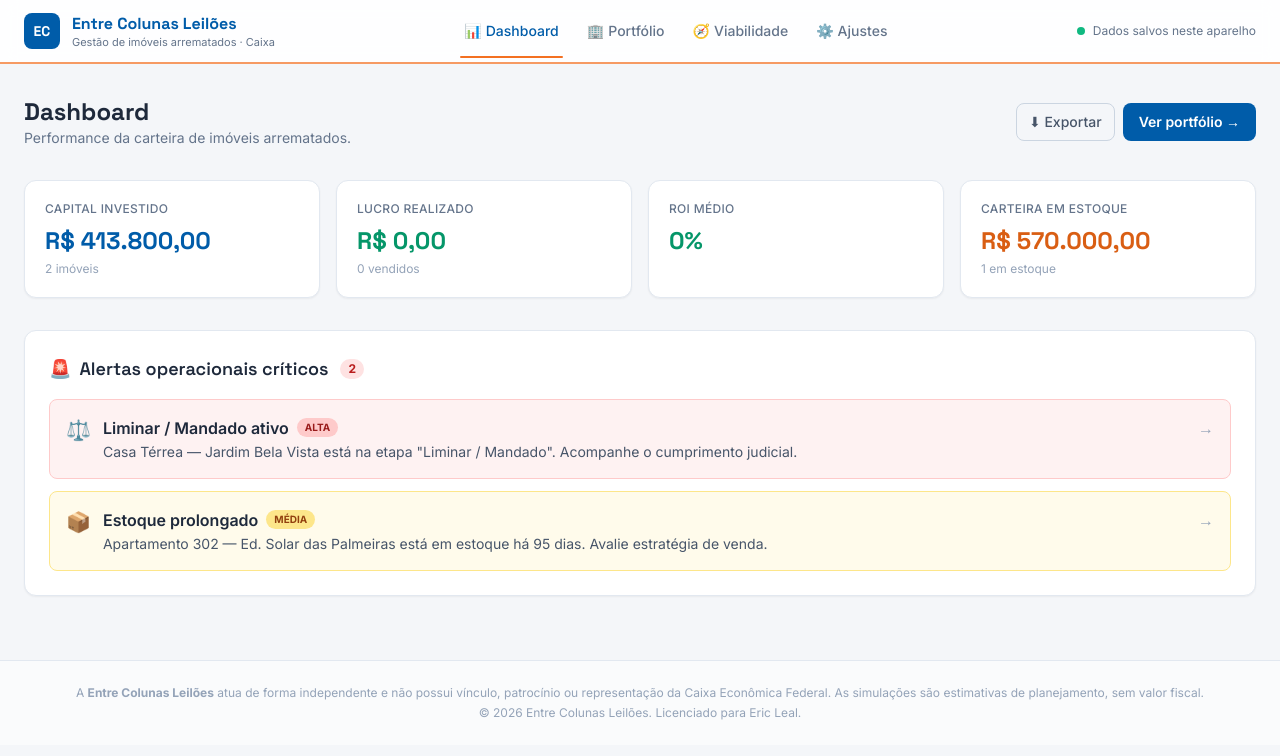
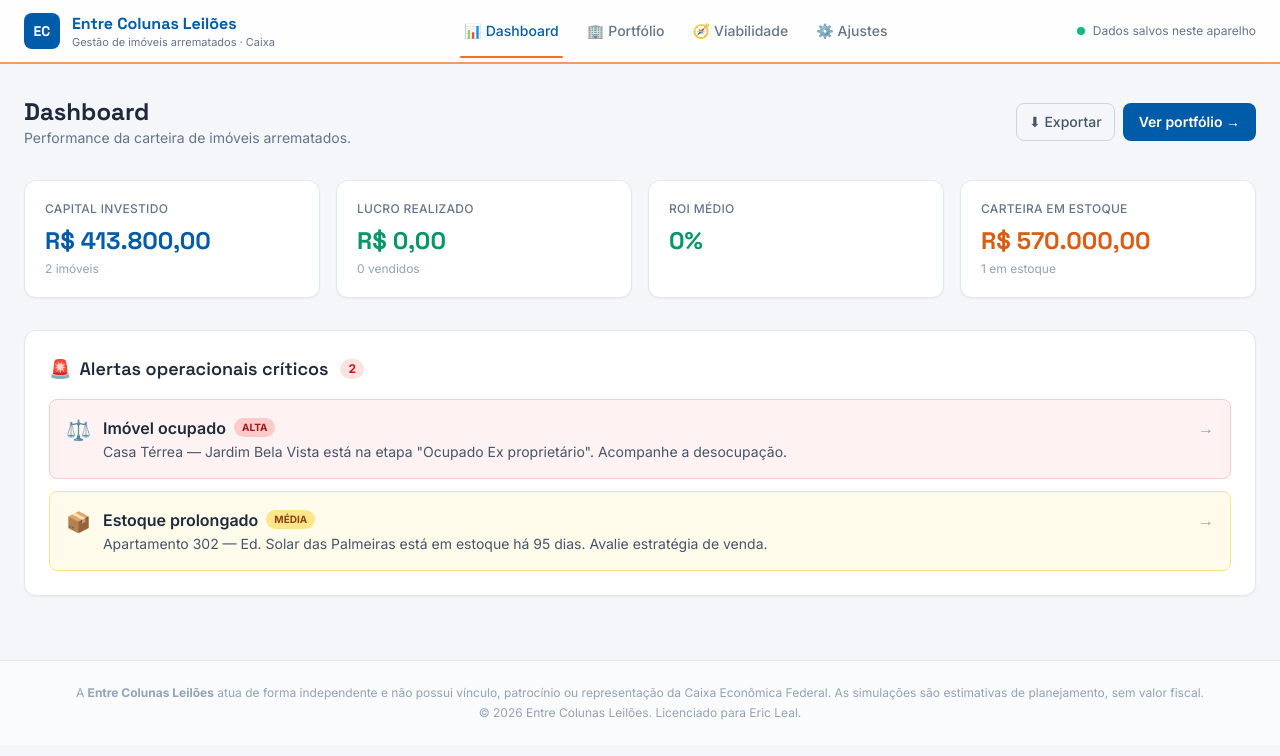
Before and after one commit to lealeric-arch/testando, a React (Vite) app: page / in a window 1280 px wide. Shown: the top 756 px of the page. Built offline with nearby package versions, Linux system fonts and the light colour scheme.

Commit message:
Corrige referencias antigas de etapas para o CI compilar (viabilidade, alertas, seed)

```diff
--- a/src/components/CalculadoraViabilidade.tsx
+++ b/src/components/CalculadoraViabilidade.tsx
@@ -81,7 +81,7 @@ export function CalculadoraViabilidade({ onAbrirImovel }: { onAbrirImovel: (id:
       titulo: titulo.trim(),
       endereco,
       status: 'Arrematado',
-      etapaDesocupacao: 'Não iniciada',
+      etapaDesocupacao: 'Ocupado Ex proprietário',
       valorArrematacao: r.lanceMaximo,
       valorAvaliacao: valorMercado,
       aliquotaIR: 15,
--- a/src/utils/alerts.ts
+++ b/src/utils/alerts.ts
@@ -41,15 +41,15 @@ export function gerarAlertas(imoveis: Imovel[]): Alerta[] {
       }
     }
 
-    // Liminar crítica: etapa de desocupação em "Liminar / Mandado".
-    if (im.etapaDesocupacao === 'Liminar / Mandado') {
+    // Imovel ainda ocupado: acompanhar desocupacao.
+    if (im.etapaDesocupacao !== 'Desocupado' && im.status !== 'Vendido') {
       alertas.push({
         id: `liminar:${im.id}`,
         tipo: 'liminar',
         severidade: 'alta',
         imovelId: im.id,
-        titulo: 'Liminar / Mandado ativo',
-        descricao: `${im.titulo} está na etapa "Liminar / Mandado". Acompanhe o cumprimento judicial.`,
+        titulo: 'Imóvel ocupado',
+        descricao: `${im.titulo} está na etapa "${im.etapaDesocupacao}". Acompanhe a desocupação.`,
       });
     }
   }
--- a/src/utils/seed.ts
+++ b/src/utils/seed.ts
@@ -47,7 +47,7 @@ export async function semearSeVazio(): Promise<void> {
     fotoUrl:
       'https://images.unsplash.com/photo-1568605114967-8130f3a36994?auto=format&fit=crop&w=800&q=60',
     status: 'Desocupação',
-    etapaDesocupacao: 'Liminar / Mandado',
+    etapaDesocupacao: 'Ocupado Ex proprietário',
     valorArrematacao: 165000,
     valorAvaliacao: 250000,
     dataArrematacao: diasAtras(60).slice(0, 10),
```
